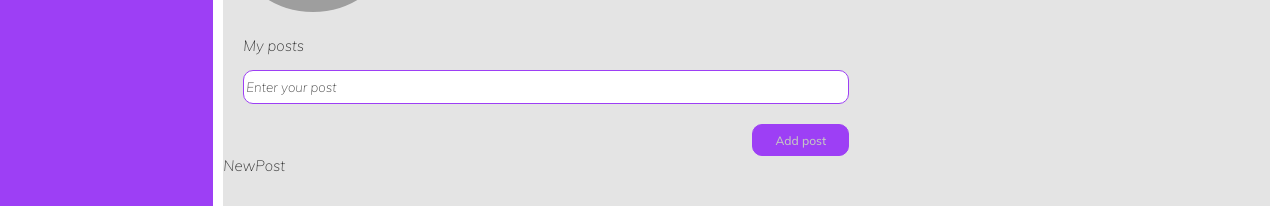
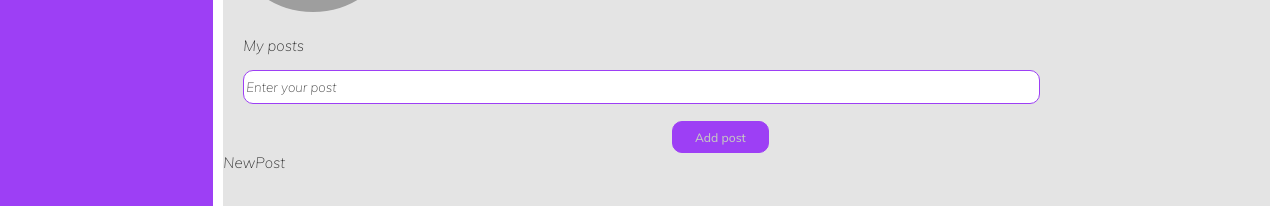
Before and after one commit to KoTuK2306/React-app, a React (Create React App) app: page / in a window 1280 px wide. Shown: the part 299-505 px from the top of the page. Built offline with nearby package versions, Linux system fonts and the light colour scheme; grey boxes are pictures that could not be loaded.

Commit message:
Fixed bugs

```diff
--- a/src/components/Profile/MyPosts/my-posts.css
+++ b/src/components/Profile/MyPosts/my-posts.css
@@ -6,18 +6,19 @@
 }
 
 .my-posts{
-    width: 626px;
-    display: flex;
-    flex-direction: column;
-    align-items: flex-end;
+    display: grid;
+    grid-area: my-posts;
+    grid-template-areas:
+    "input input input"
+    "my-posts my-posts button";
+    grid-template-rows: 8fr 5fr;
+    grid-template-columns: 3fr 4fr 3fr;
 }
 
 .input{
-    margin-left: 20px;
+    grid-area: input;
     height: 30px;
-    width: 600px;
-    display: flex;
-    flex-direction: column;
+    margin: 0 22% 0 20px;
     border: 1.25px solid rgb(157, 63, 245);
     border-radius: 10px;
     font-family: Mulish;
@@ -32,10 +33,10 @@
 }
 
 .button{
+    grid-area: button;
     display: flex;
     justify-content: center;
     align-items: center;
-    margin: 20px 0 0 0;
     padding: 5px 15px;
     background: rgb(157, 63, 245);
     border: 1px solid rgb(157, 63, 245);
@@ -57,3 +58,29 @@
     width: 75px;
     border: 1px solid rgb(255, 93, 93);
 }
+
+
+
+@media screen and (min-width: 426px) {
+    .my-posts{
+        grid-template-columns: 2fr 1fr 10fr;
+    }
+}
+
+@media screen and (min-width: 376px) {
+    .my-posts{
+        grid-template-columns: 2fr 1fr 4fr;
+    }
+}
+
+@media screen and (max-width: 375px) {
+    .my-posts{
+        grid-template-columns: 2fr 1fr 5fr;
+    }
+}
+
+@media screen and (max-width: 320px) {
+    .my-posts{
+        grid-template-columns: 2fr 2fr 7fr;
+    }
+}
--- a/src/components/Profile/profile.css
+++ b/src/components/Profile/profile.css
@@ -1,5 +1,4 @@
 .profile{
-    grid-area: information;
     background-color: rgb(228, 228, 228);
     color: rgb(53, 53, 53);
     border: 10px solid rgb(255, 255, 255);
```
